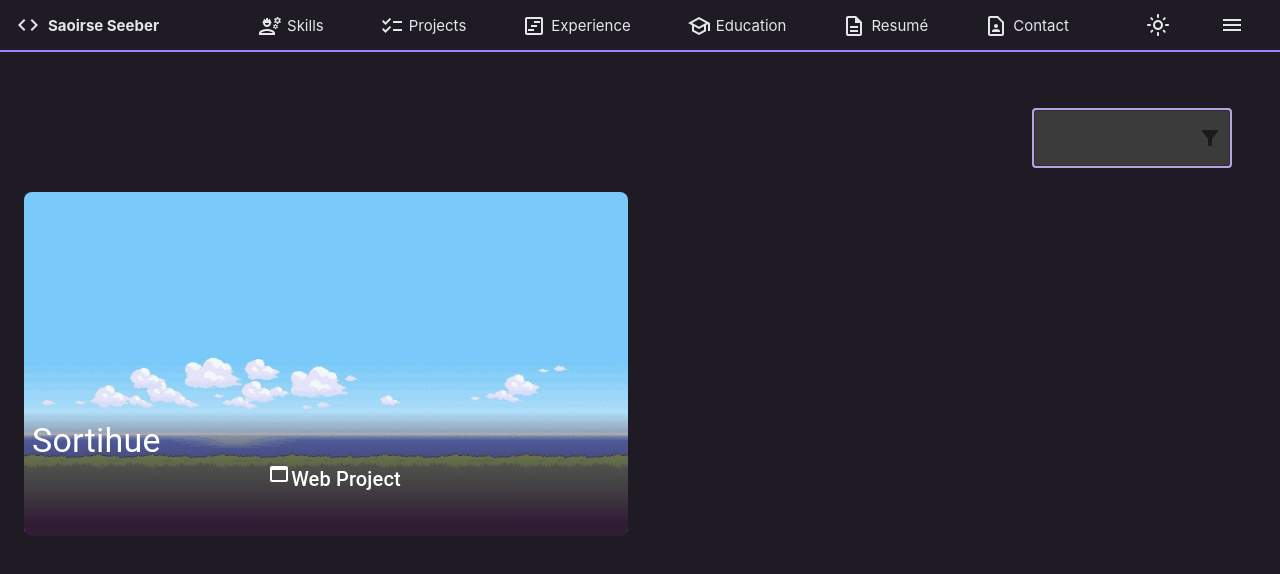
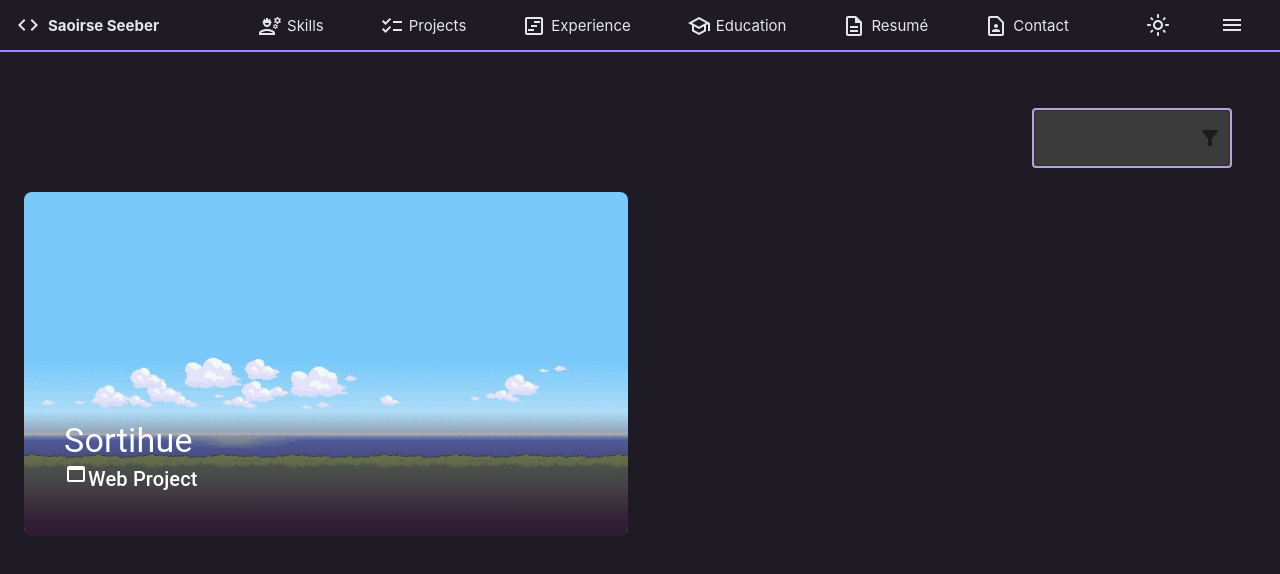
Before and after one commit to saoirselicious/personalsite, a React (Create React App) app: page /projects in a window 1280 px wide. Shown: the top 574 px of the page. Built offline with nearby package versions, Linux system fonts and the light colour scheme; some icons are missing.

Commit message:
Removing center text for projects

```diff
--- a/src/components/Homepage/Portfolio.tsx
+++ b/src/components/Homepage/Portfolio.tsx
@@ -15,7 +15,7 @@ const Portfolio: React.FC = () => {
         setSelectedOptions(event.target.value as string[]);
     };
     return (
-        <Container maxWidth="xl" sx={{ textAlign: 'center', padding: '2rem 0' }}>
+        <Container maxWidth="xl" sx={{ padding: '2rem 0' }}>
             <Box className="Portfolio" sx={{ position: 'relative' }}>
 
                 <Box sx={{ display: 'flex', justifyContent: 'flex-end', padding: '16px' }}>
@@ -88,9 +88,10 @@ const Portfolio: React.FC = () => {
                                         width: '100%',
                                         color: '#fff',
                                         padding: '8px',
+                                        paddingLeft: '40px'
                                     }}
                                 >
-                                    <Box display="flex" alignItems="center">
+                                    <Box display="flex" alignItems="left" >
                                         <Typography variant="h4" ml={0}>Sortihue
                                         </Typography>
                                     </Box>
```
